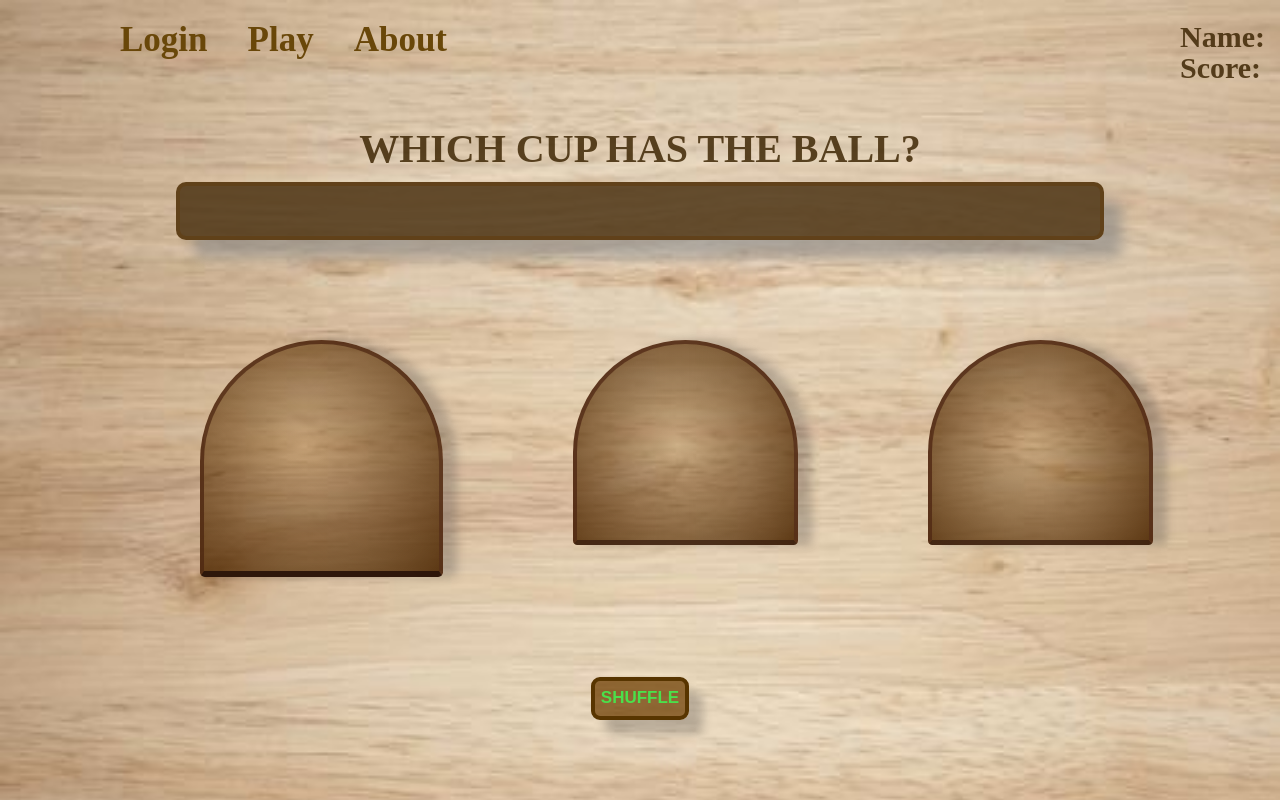
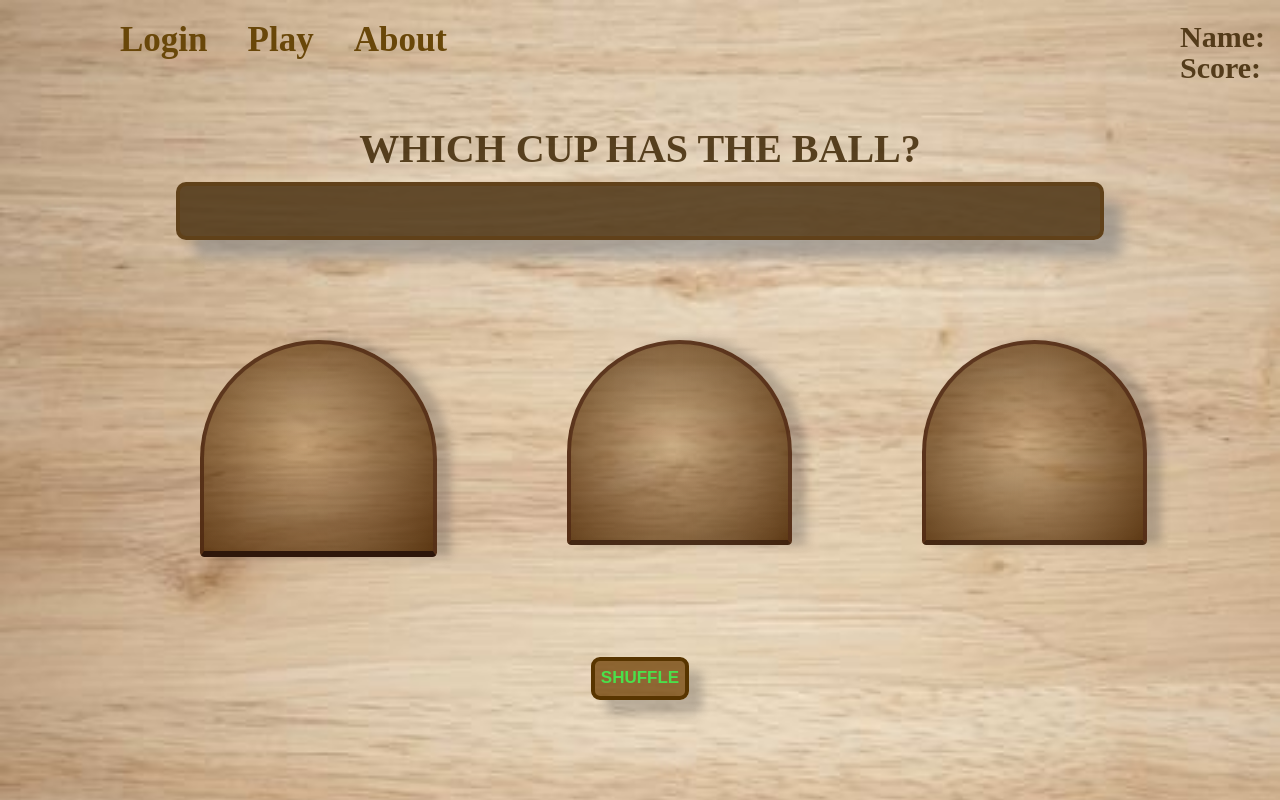
Before and after one commit to alexnmc/shell-game, a React (Create React App) app in the folder client/: page /body in a window 1280 px wide. In both pictures the pointer is over the element 312 px from the left and 442 px from the top of the page. Shown: the top 800 px of the page. Built offline with nearby package versions, Linux system fonts and the light colour scheme.

Commit message:
animation fix

```diff
--- a/client/src/style.css
+++ b/client/src/style.css
@@ -44,24 +44,24 @@ body {
 
 
   .box1:hover{
-     width: 243px;
-     height: 237px;
+     width: 237px;
+     height: 217px;
      border-top-left-radius: 127px;
      border-top-right-radius: 127px;
      border-bottom: 6px solid rgba(45, 23, 11, 0.986) ;
 
   }
   .box2:hover{
-     width: 243px;
-     height: 237px;
+     width: 237px;
+     height: 217px;
      border-top-left-radius: 127px;
      border-top-right-radius: 127px;
      border-bottom: 6px solid rgba(45, 23, 11, 0.986) ;
 
   }
   .box3:hover{
-     width: 243px;
-     height: 237px;
+     width: 237px;
+     height: 217px;
      border-top-left-radius: 127px;
      border-top-right-radius: 127px;
      border-bottom: 6px solid rgba(45, 23, 11, 0.986) ;
```
